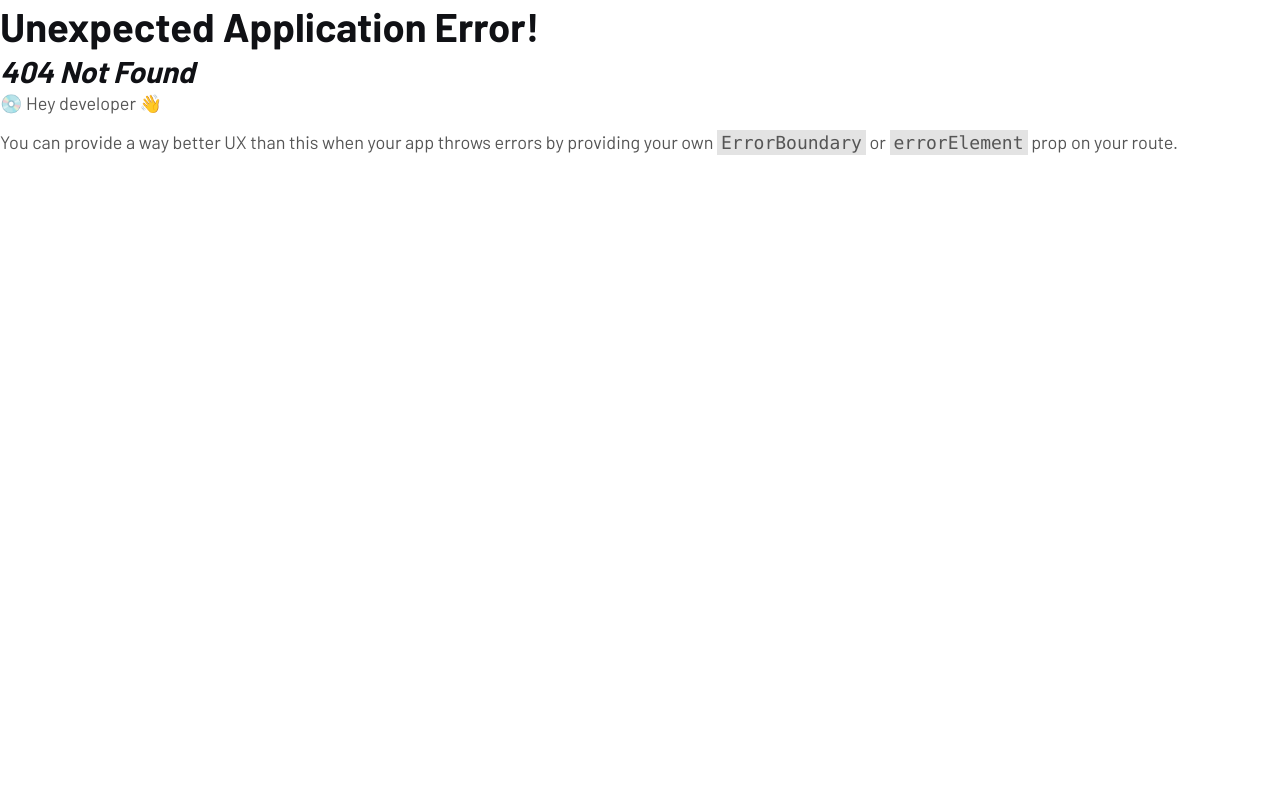
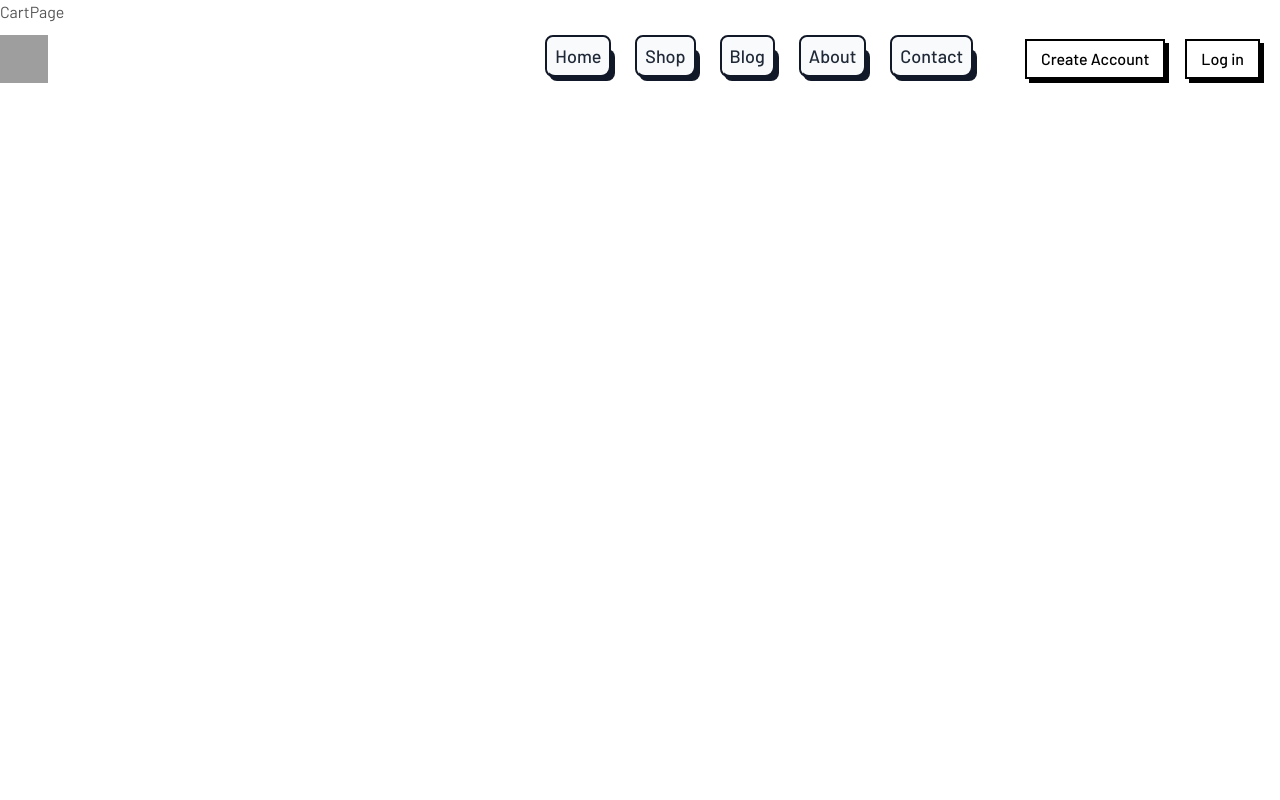
Before and after one commit to iwai-0310/Ecom-React, a React (Vite) app: page /cart-page in a window 1280 px wide. Before the commit this address had no page. Shown: the top 800 px of the page. Built offline with nearby package versions, Linux system fonts and the light colour scheme; grey boxes are pictures that could not be loaded.

Commit message:
creates and adds cartpage to main

```diff
--- a/src/main.jsx
+++ b/src/main.jsx
@@ -13,6 +13,7 @@ import Home from "./pages/home/home.jsx";
 import Blog from "./pages/Blog.jsx";
 import Shop from "./shopComponent/shop.jsx";
 import SingleProductView from "./shopComponent/SIngleProductView.jsx";
+import CartPage from "./shopComponent/CartPage.jsx";
 
 const router = createBrowserRouter([
   {
@@ -23,6 +24,7 @@ const router = createBrowserRouter([
       { path: "/blog", element: <Blog /> },
       { path: "/shop", element: <Shop /> },
       { path: "/shop/:id", element: <SingleProductView /> },
+      { path: "cart-page", element: <CartPage /> },
     ],
   },
 ]);
--- /dev/null
+++ b/src/shopComponent/CartPage.jsx
@@ -0,0 +1,7 @@
+import React from "react";
+
+const CartPage = () => {
+  return <div>CartPage</div>;
+};
+
+export default CartPage;
```
